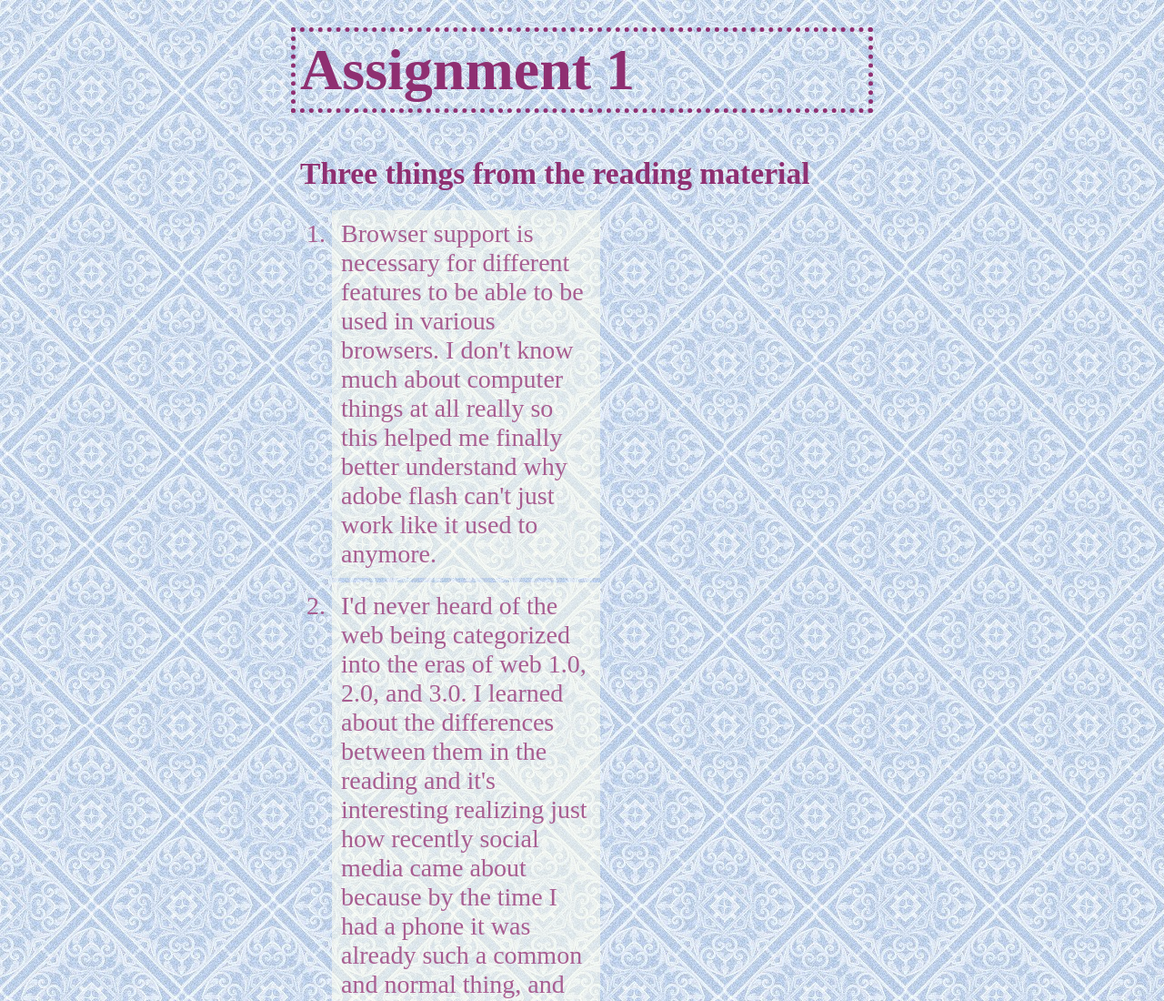
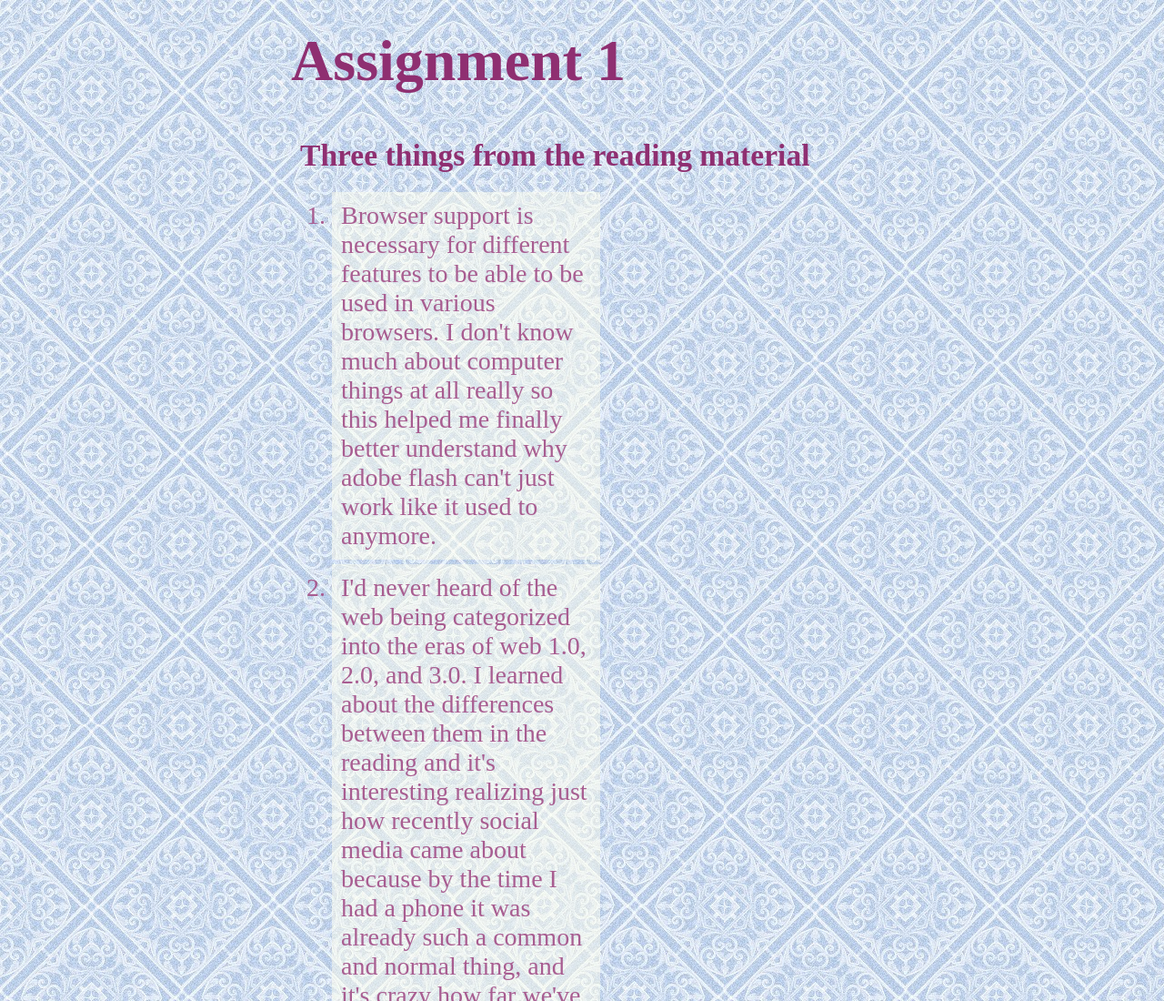
Before and after one commit to jshkolnaya/internet-studio-1-jshkolnaya, a plain HTML site: page asg1/index.html in a window 1280 px wide. Shown: the top 1100 px of the page at 91% size. Drawn offline with Linux system fonts and the light colour scheme; files that its build step writes are made by us from their sources; files whose address does not match are found by name.

Commit message:
Update styles.css

```diff
--- a/asg5/styles.css
+++ b/asg5/styles.css
@@ -30,8 +30,6 @@ h1, h2, h3 {
 h1 {
   font-size: 4em;
   margin-top: 30px;
-  padding: 5px;
-  border: 5px dotted #8f2f71;
 }
 
 h2 {
```
